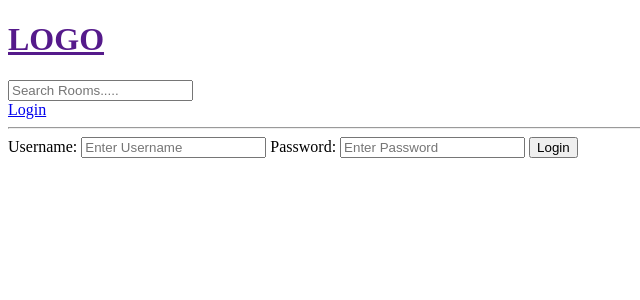
After one commit to Briankurtish/studybud, a Django app: template base/templates/base/login_register.html in a window 1280 px wide. The commit adds this page. Shown: the top 300 px of the page, without its empty margins (0-640 px from the left). Run offline with Django 4.2, Linux system fonts and the light colour scheme; the template is opened without the code that fills it, so the values that code supplies are empty.

Commit message:
created the login page

```diff
--- /dev/null
+++ b/base/templates/base/login_register.html
@@ -0,0 +1,21 @@
+{% extends 'main.html' %}
+
+
+{% block content %}
+
+<div>
+    <form action="" method="POST">
+
+        {% csrf_token %}
+
+        <label>Username:</label>
+        <input type="text" name="username" placeholder="Enter Username">
+
+        <label>Password:</label>
+        <input type="password" name="password" placeholder="Enter Password">
+
+        <input type="submit" value="Login">
+    </form>
+</div>
+
+{% endblock content %}
--- a/base/urls.py
+++ b/base/urls.py
@@ -2,6 +2,9 @@ from django.urls import path
 from . import views
 
 urlpatterns = [
+
+    path('login/', views.login_page, name='login'),
+
     path('', views.home, name='home'),
     path('room/<str:pk>/', views.room, name='room'),
 
--- a/base/views.py
+++ b/base/views.py
@@ -9,6 +9,11 @@ from .forms import RoomForm
 #     {'id': 2, 'name': 'Design with me'},
 #     {'id': 3, 'name': 'Frontend Developers'},
 # ]
+
+
+def login_page(request):
+    context = {}
+    return render(request, 'base/login_register.html', context)
 
 
 def home(request):
--- a/templates/navbar.html
+++ b/templates/navbar.html
@@ -6,4 +6,6 @@
     <input type="text" name="q" placeholder="Search Rooms.....">
 </form>
 
+<a href="{% url 'login' %}">Login</a>
+
 <hr>
```
